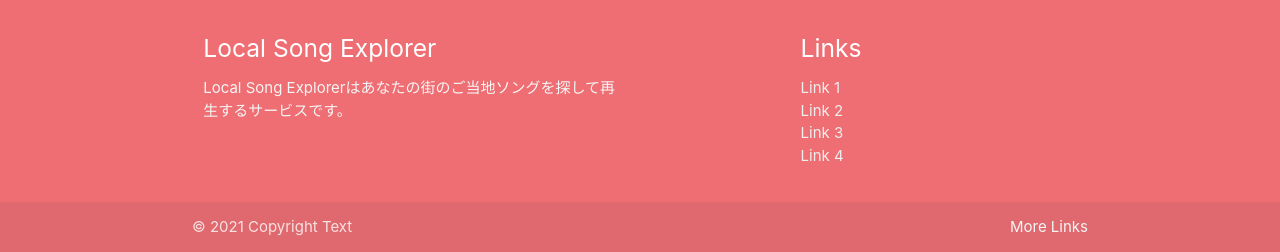
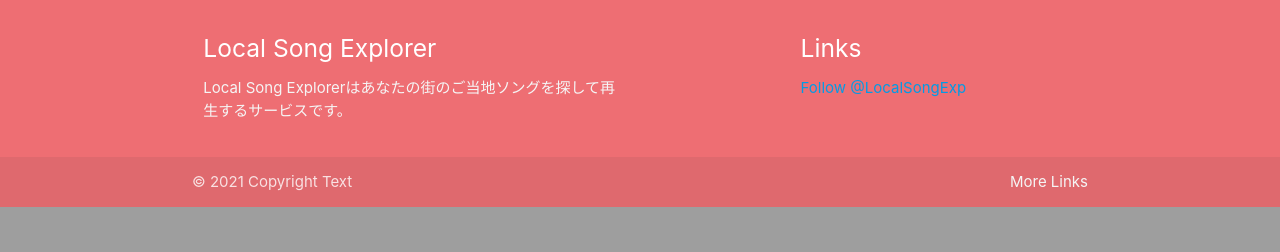
Before and after one commit to z21001ms/team_project, a Rails app: page / in a window 1280 px wide. Shown: the part 865-1117 px from the top of the page. After the commit the page ends 1072 px from the top, so only its background shows below. Run offline with Rails 7, Linux system fonts and the light colour scheme; style sheets or scripts are compiled from the project's sources; some libraries are stand-ins or nearby versions.

Commit message:
footer twitter icon append

```diff
--- a/app/views/layouts/application.html.erb
+++ b/app/views/layouts/application.html.erb
@@ -30,10 +30,8 @@
           <div class="col l4 offset-l2 s12">
             <h5 class="white-text">Links</h5>
             <ul>
-              <li><a class="grey-text text-lighten-3" href="#!">Link 1</a></li>
-              <li><a class="grey-text text-lighten-3" href="#!">Link 2</a></li>
-              <li><a class="grey-text text-lighten-3" href="#!">Link 3</a></li>
-              <li><a class="grey-text text-lighten-3" href="#!">Link 4</a></li>
+              <a href="https://twitter.com/LocalSongExp?ref_src=twsrc%5Etfw" class="twitter-follow-button" data-show-count="false">Follow @LocalSongExp</a>
+              <script async src="https://platform.twitter.com/widgets.js" charset="utf-8"></script>
             </ul>
           </div>
         </div>
@@ -41,6 +39,7 @@
       <div class="footer-copyright">
         <div class="container">
           © 2021 Copyright Text
+
           <a class="grey-text text-lighten-4 right" href="#!">More Links</a>
         </div>
       </div>
```
